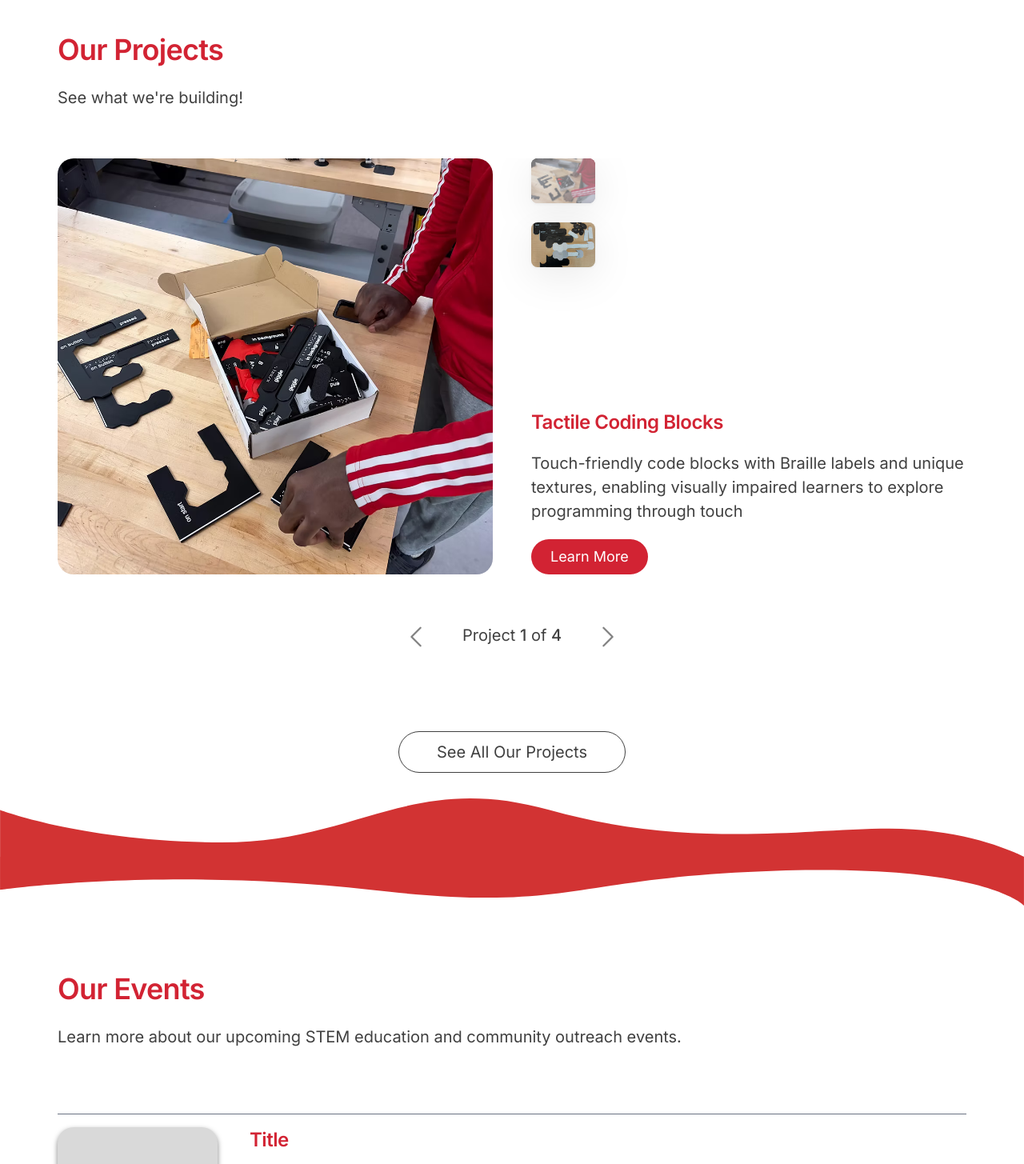
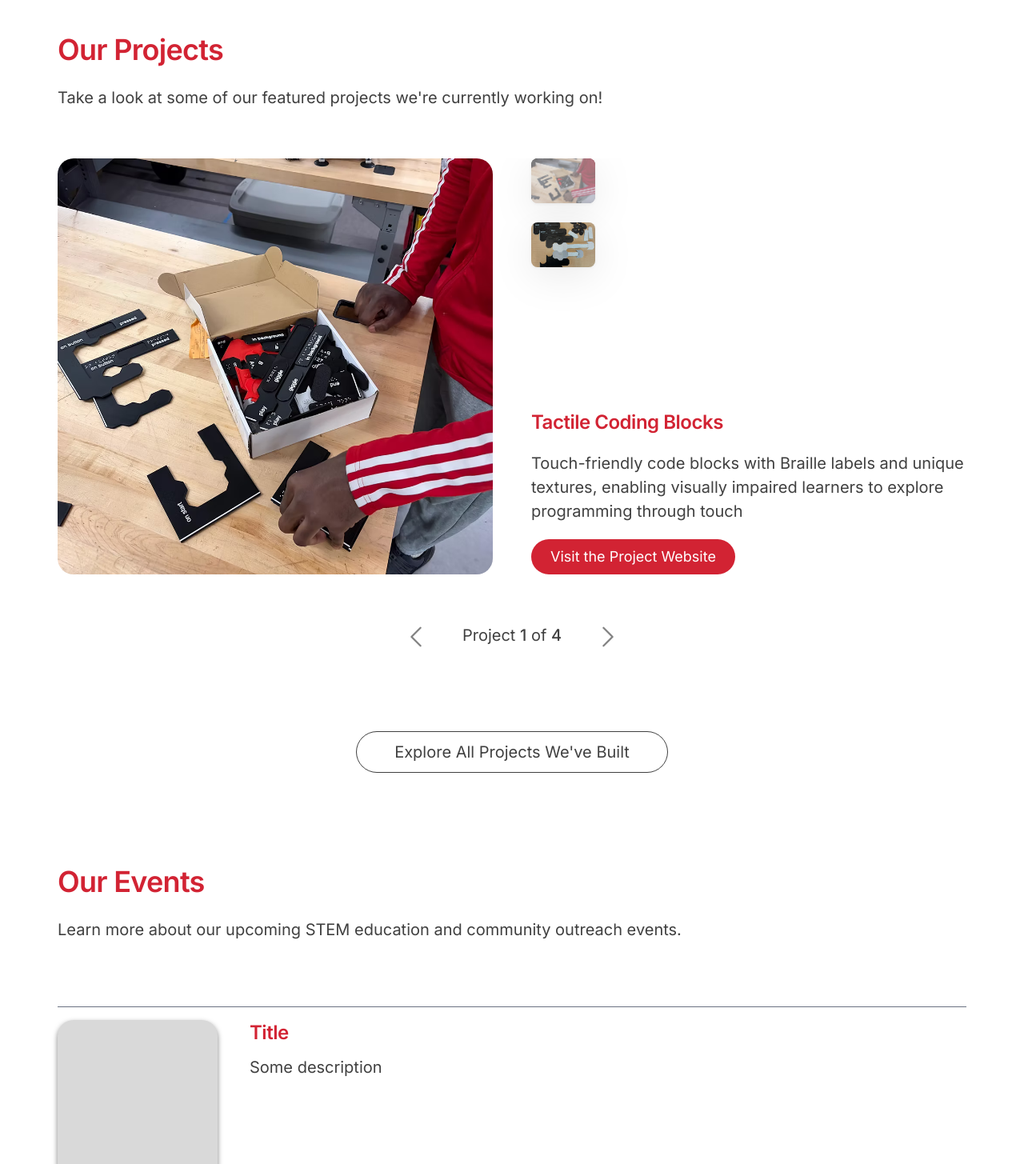
Before and after one commit to brianxia273/cat-website, a Next.js app: page /OurWork in a window 1280 px wide. Shown: the part 815-2270 px from the top of the page at 80% size. Built offline with nearby package versions, Linux system fonts and the light colour scheme; grey boxes are pictures that could not be loaded.

Commit message:
alts for projects

```diff
--- a/app/components/CommunityHighlights.tsx
+++ b/app/components/CommunityHighlights.tsx
@@ -54,16 +54,17 @@ export function CommunityHighlights({ events }: CommHighProps) {
             <ChevronLeftIcon className="h-9 2xl:h-12 cursor-pointer text-text-grey hover:text-text-dk-grey" onClick={() => emblaApi?.scrollPrev()} />
             <ChevronRightIcon className="h-9 2xl:h-12 cursor-pointer text-text-grey hover:text-text-dk-grey" onClick={() => emblaApi?.scrollNext()} />
           </div>
+          {/* Uncomment once blog and newsletter are finished */}
           {/* medium buttons for larger screens */}
-          <div className="hidden xl:flex gap-4">
+          {/* <div className="hidden xl:flex gap-4">
             <ButtonRed label="Visit Our Blog" to="/Blog" size="M" />
             <ButtonWhite label="Join Our Newsletter" to="" size="M" />
-          </div>
+          </div> */}
           {/* small buttons for smaller screens */}
-          <div className="flex xl:hidden gap-4">
+          {/* <div className="flex xl:hidden gap-4">
             <ButtonRed label="Visit Our Blog" to="/Blog" size="S" />
             <ButtonWhite label="Join Our Newsletter" to="" size="S" />
-          </div>
+          </div> */}
         </div>
       )
     }
--- a/app/components/OurEvents.tsx
+++ b/app/components/OurEvents.tsx
@@ -84,7 +84,8 @@ export function OurEvents() {
           )
         })}
       </div>
-      <OurEventsBottomText />
+      {/* wait until blog page is finished */}
+      {/* <OurEventsBottomText /> */}
     </div>
   )
 }
--- a/app/components/OurProjects.tsx
+++ b/app/components/OurProjects.tsx
@@ -27,29 +27,29 @@ interface ProjectCardProps {
 const project1: ProjectCardProps = {
   title: "Tactile Coding Blocks",
   description1: "Touch-friendly code blocks with Braille labels and unique textures, enabling visually impaired learners to explore programming through touch",
-  imgs: [{ pic: Tcb1, alt: "" }, { pic: Tcb2, alt: "" }],
-  cta: { label: "Learn More", to: "https://tactile-coding-blocks-unified-websi.vercel.app/" },
+  imgs: [{ pic: Tcb1, alt: "A team member opening a tactile coding blocks kit" }, { pic: Tcb2, alt: "An example of code written using tacile coding blocks." }],
+  cta: { label: "Visit the Project Website", to: "https://tactile-coding-blocks-unified-websi.vercel.app/" },
 }
 
 const project2: ProjectCardProps = {
   title: "Urinary Drainage Bag",
   description1: "A urinary drainage bag designed for practicality and dignity, offering a lightweight, durable, and leak-resistant solution.",
   description2: "The reusable system includes a custom remote-controlled clamp, allowing easy repeated open-and-close cycles for daily use",
-  imgs: [{ pic: Bag2, alt: "" }, { pic: Bag1, alt: "" }],
+  imgs: [{ pic: Bag2, alt: "A close-up photo of the urinary drainage bag's clamp" }, { pic: Bag1, alt: "Team members working on the urinary drainage bag" }],
 }
 
 const project3: ProjectCardProps = {
   title: "Sensory Music Touchpad",
   description1: "A lap touchpad that lets users with hearing impairments feel music through vibrations",
   description2: "Melodies and rhythms are translated into pulse patterns, making music accessible and enjoyable for everyone",
-  imgs: [{ pic: Touchpad1, alt: "" }, { pic: Touchpad2, alt: "" }],
+  imgs: [{ pic: Touchpad1, alt: "Team members building 2 sensory music touchpads" }, { pic: Touchpad2, alt: "A close-up photo of the sensory music touchpad" }],
 }
 
 const project4: ProjectCardProps = {
   title: "Smart Wheelchair",
   description1: "An electric wheelchair controlled through brain–computer interfaces, under development to expand accessible mobility.",
   description2: "The system currently supports remote control and vision-based control modes.",
-  imgs: [{ pic: Chair1, alt: "" }],
+  imgs: [{ pic: Chair1, alt: "A team member testing the smart wheelchair" }],
 }
 
 
@@ -62,7 +62,7 @@ function OurProjectsTopText() {
   return (
     <div className="flex flex-col">
       <h2 className="heading">Our Projects</h2>
-      <p className="subtext mt-3">See what we're building!</p>
+      <p className="subtext mt-3">Take a look at some of our featured projects we're currently working on!</p>
     </div>
   )
 }
@@ -162,12 +162,12 @@ export function OurProjects() {
         <div className="flex flex-col gap-15 xl:gap-25 mt-15">
           <ProjectCard projects={allProjects} />
           <div className="flex justify-center">
-            <ButtonWhite label="See All Our Projects" to="/assets/OurWork/Extensive-Documentation-of-CAT-Projects.pdf" behav="External" />
+            <ButtonWhite label="Explore All Projects We've Built" to="/assets/OurWork/Extensive-Documentation-of-CAT-Projects.pdf" behav="External" />
           </div>
         </div>
       </div>
-      <img src="/assets/OurWork/wave2-solid-top.svg" className="-z-10 w-full -mb-[0.75px]" />
-      <img src="/assets/OurWork/wave2-solid-bottom.svg" className="-z-10 w-full" />
+      {/* <img src="/assets/OurWork/wave2-solid-top.svg" className="-z-10 w-full -mb-[0.75px]" />
+      <img src="/assets/OurWork/wave2-solid-bottom.svg" className="-z-10 w-full" /> */}
     </div>
   )
 }
```
